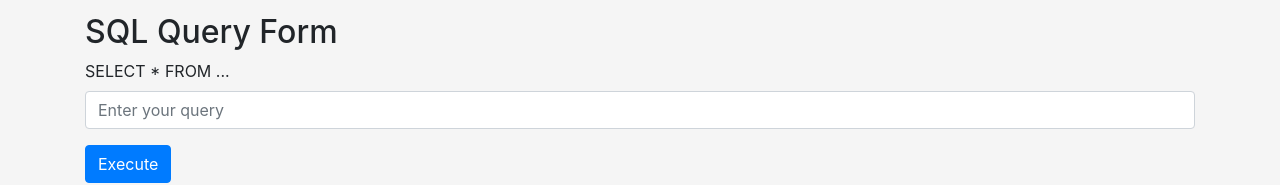
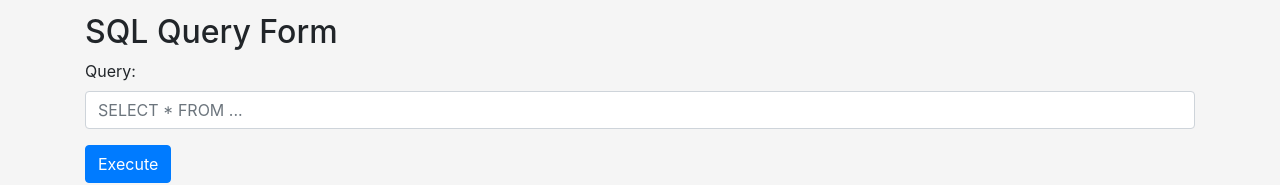
Before and after one commit to Bobbinetor/sql_demo, a website: page docs/filters.html in a window 1280 px wide. Shown: the part 1067-1252 px from the top of the page. Drawn offline with nearby package versions, Linux system fonts and the light colour scheme.

Commit message:
Update query input label in filters.html

```diff
--- a/docs/filters.html
+++ b/docs/filters.html
@@ -110,8 +110,8 @@
         <h2>SQL Query Form</h2>
         <form id="query-form">
             <div class="form-group">
-                <label for="query-input">SELECT * FROM ...</label>
-                <input type="text" class="form-control" id="query-input" placeholder="Enter your query">
+                <label for="query-input">Query:</label>
+                <input type="text" class="form-control" id="query-input" placeholder="SELECT * FROM ...">
             </div>
             <button type="submit" class="btn btn-primary">Execute</button>
         </form>
```
